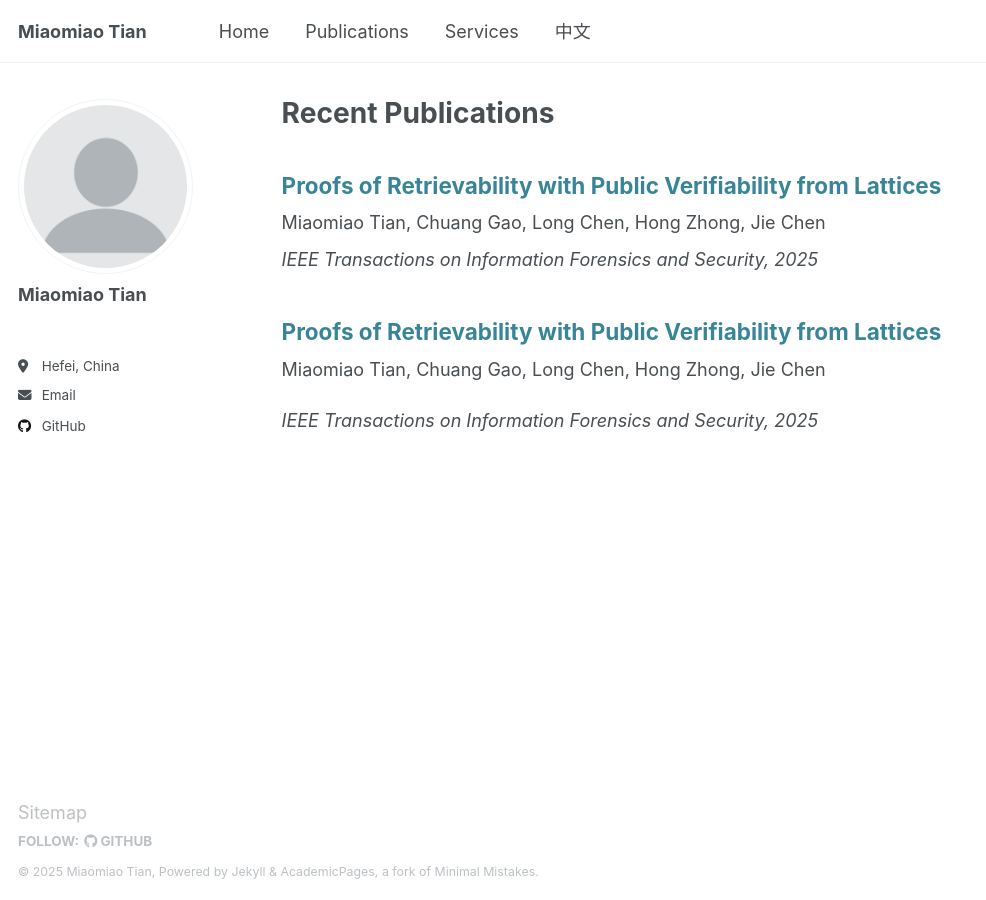
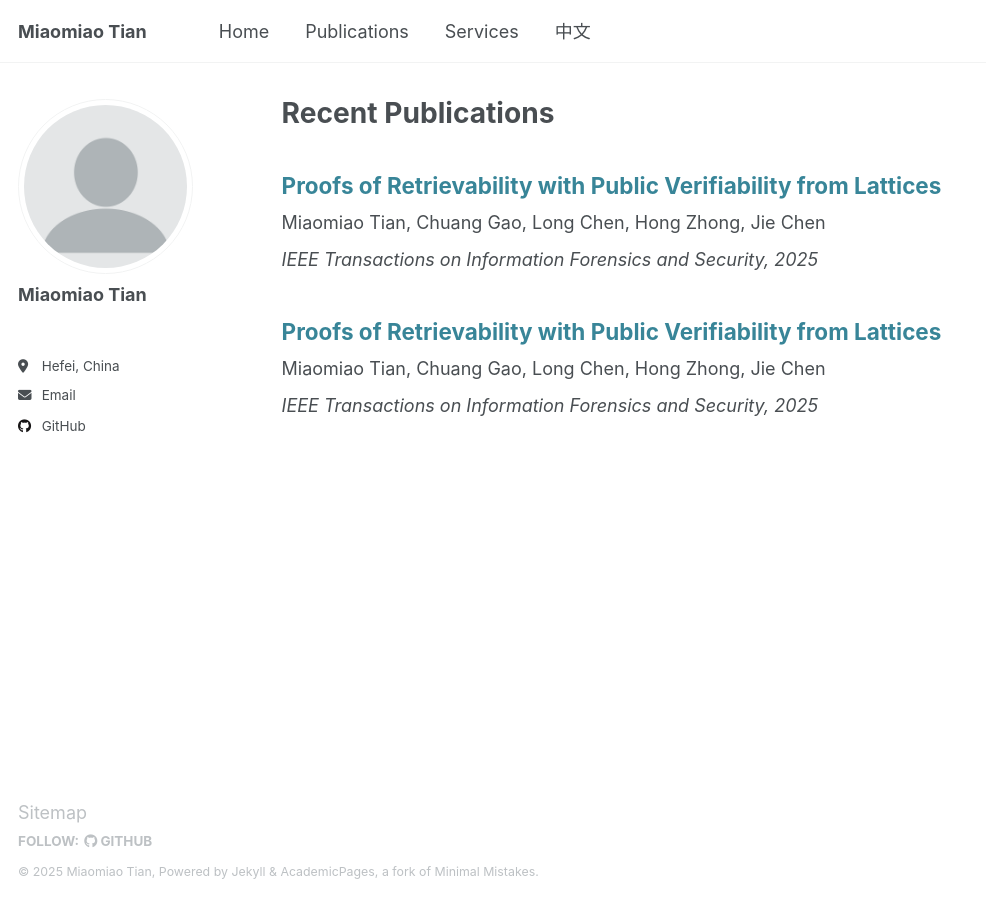
Before and after one commit to dmtian/dmtian.github.io, a Jekyll site: the page built from _pages/publications.html, in a window 1280 px wide. Shown: the whole page, without its empty margins (0-986 px from the left). Built offline with Jekyll 4.4.1, drawn with Linux system fonts in a browser that asks for light colours.

Commit message:
Update publications.html

```diff
--- a/_pages/publications.html
+++ b/_pages/publications.html
@@ -10,7 +10,7 @@ author_profile: true
 <p style="font-size: 18px;margin-top: 10px;margin-bottom: 10px;font-style: italic;">IEEE Transactions on Information Forensics and Security, 2025</p>
 </div>
 <div>
-<h2 style="color: rgb(56,133,152);">Proofs of Retrievability with Public Verifiability from Lattices</h2>
-<p style="font-size: 18px;margin-top: 10px;">Miaomiao Tian, Chuang Gao, Long Chen, Hong Zhong, Jie Chen</p>
-<p style="font-size: 18px;margin-top: 10px;font-style: italic;">IEEE Transactions on Information Forensics and Security, 2025</p>
+<h2 style="color: rgb(56,133,152);margin-bottom: 10px;">Proofs of Retrievability with Public Verifiability from Lattices</h2>
+<p style="font-size: 18px;margin-top: 10px;margin-bottom: 10px;">Miaomiao Tian, Chuang Gao, Long Chen, Hong Zhong, Jie Chen</p>
+<p style="font-size: 18px;margin-top: 10px;margin-bottom: 10px;font-style: italic;">IEEE Transactions on Information Forensics and Security, 2025</p>
 </div>
```
